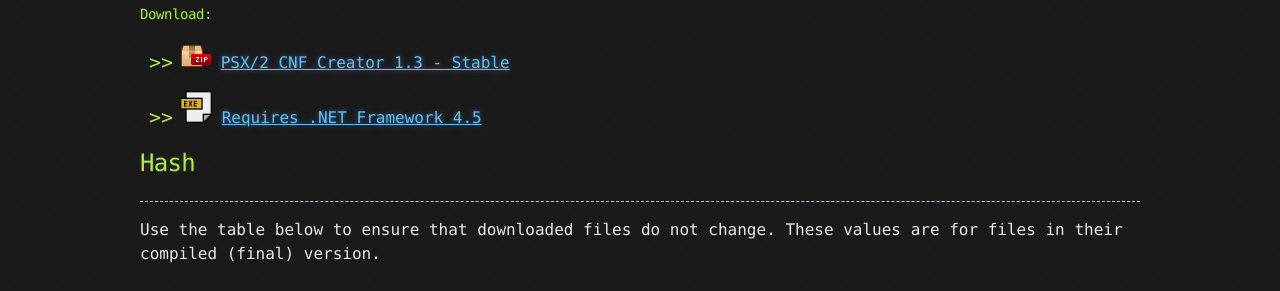
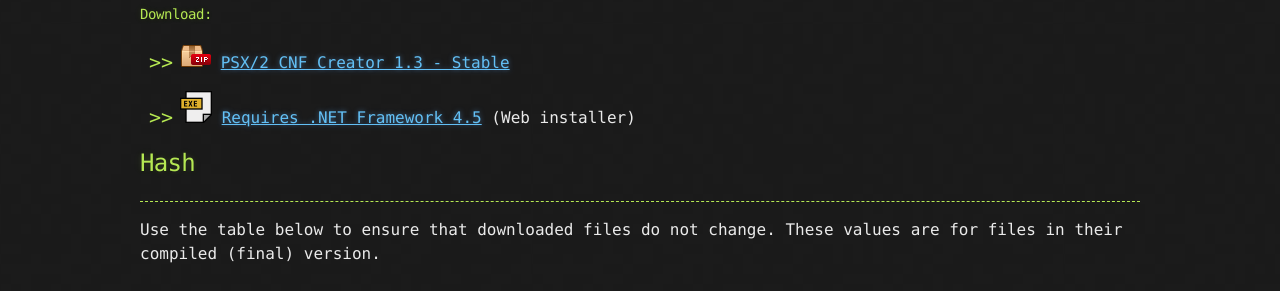
Before and after one commit to AxionDrak/axiondrak.github.io, a Jekyll site: the page built from psx-cnf.md, in a window 1280 px wide and 900 px high, scrolled down 889 px. Shown: the part 152-443 px from the top of the window. Built offline with Jekyll 4.4.1, drawn with Linux system fonts in a browser that asks for light colours; our own code applies the rules of GitHub Pages for plain Markdown files.

Commit message:
Update psx-cnf.md

```diff
--- a/psx-cnf.md
+++ b/psx-cnf.md
@@ -19,7 +19,7 @@ layout: default
 
 * ![useful image]({{ site.url }}/assets/images/zip-icon.png) [PSX/2 CNF Creator 1.3 - Stable](https://github.com/AxionDrak/PSX2CNFCreator/releases/tag/v1.3)
 
-* ![useful image]({{ site.url }}/assets/images/exe-icon.png) [Requires .NET Framework 4.5](https://www.microsoft.com/en-US/download/details.aspx?id=30653)
+* ![useful image]({{ site.url }}/assets/images/exe-icon.png) [Requires .NET Framework 4.5](https://www.microsoft.com/en-US/download/details.aspx?id=30653) (Web installer)
 
 ## Hash
 * * *
```
